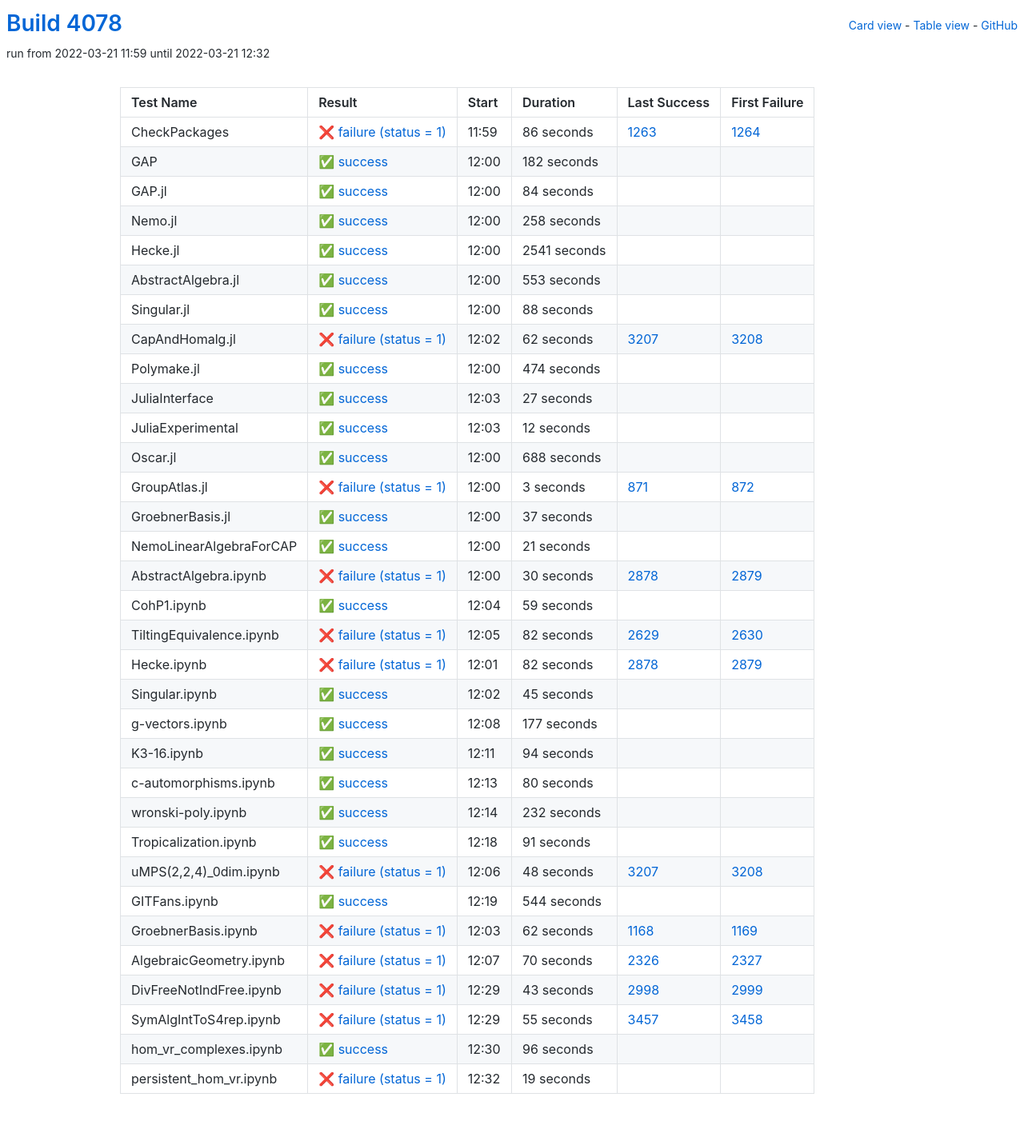
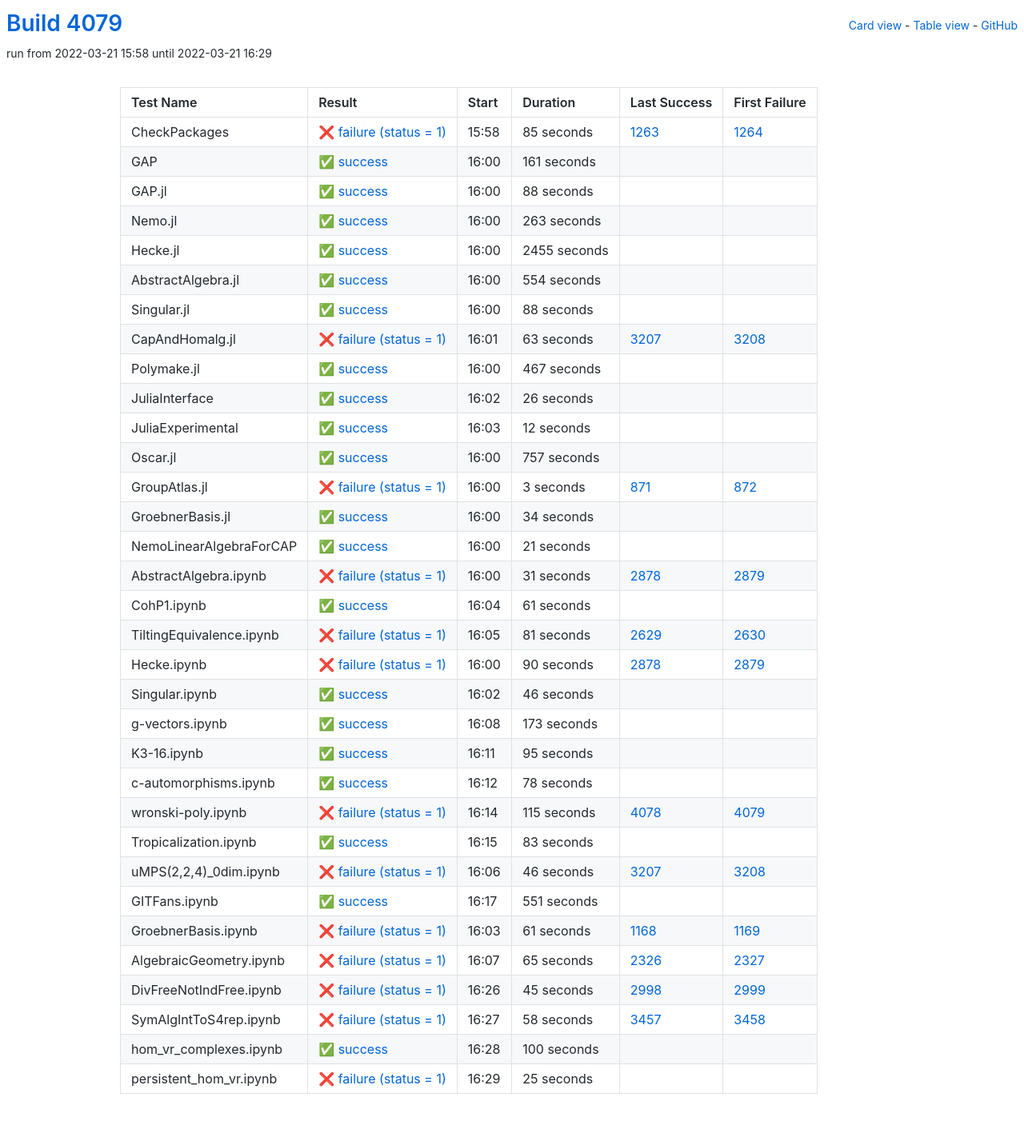
Before and after one commit to oscar-system/oscar-ci-status-stable, a Jekyll site: the page built from table.html, in a window 1280 px wide. Shown: the whole page at 80% size. Built offline with Jekyll 4.4.1, drawn with Linux system fonts in a browser that asks for light colours.

Commit message:
Build #4079

```diff
--- a/_data/ci.yml
+++ b/_data/ci.yml
@@ -1,6 +1,6 @@
 ---
-build: 4078
-build_url: https://oscarci.mathematik.uni-kl.de/job/oscar-stable/4078/
+build: 4079
+build_url: https://oscarci.mathematik.uni-kl.de/job/oscar-stable/4079/
 job: oscar-stable
 organization: oscar-system
 repo: oscar-ci-status-stable
@@ -8,80 +8,80 @@ repourl: https://github.com/oscar-system/oscar-ci-status-stable
 tests:
 - name: CheckPackages
   id: checkpackages
-  log: https://oscarci.mathematik.uni-kl.de/job/oscar-stable/4078/artifact/logs/build-4078/CheckPackages.log
-  start: 2022-03-21 11:59
+  log: https://oscarci.mathematik.uni-kl.de/job/oscar-stable/4079/artifact/logs/build-4079/CheckPackages.log
+  start: 2022-03-21 15:58
   success: false
   exitcode: 1
   status: failure
-  duration: 86
+  duration: 85
   last_success: 1263
   last_success_url: https://oscarci.mathematik.uni-kl.de/job/oscar-stable/1263/
   first_failure: 1264
   first_failure_url: https://oscarci.mathematik.uni-kl.de/job/oscar-stable/1264/
 - name: GAP
   id: gap
-  log: https://oscarci.mathematik.uni-kl.de/job/oscar-stable/4078/artifact/logs/build-4078/GAP.log
-  start: 2022-03-21 12:00
+  log: https://oscarci.mathematik.uni-kl.de/job/oscar-stable/4079/artifact/logs/build-4079/GAP.log
+  start: 2022-03-21 16:00
   success: true
   exitcode: 0
   status: success
-  duration: 182
+  duration: 161
   last_success: false
   last_success_url:
   first_failure: false
   first_failure_url:
 - name: GAP.jl
   id: gap-jl
-  log: https://oscarci.mathematik.uni-kl.de/job/oscar-stable/4078/artifact/logs/build-4078/GAP.jl.log
-  start: 2022-03-21 12:00
+  log: https://oscarci.mathematik.uni-kl.de/job/oscar-stable/4079/artifact/logs/build-4079/GAP.jl.log
+  start: 2022-03-21 16:00
   success: true
   exitcode: 0
   status: success
-  duration: 84
+  duration: 88
   last_success: false
   last_success_url:
   first_failure: false
   first_failure_url:
 - name: Nemo.jl
   id: nemo-jl
-  log: https://oscarci.mathematik.uni-kl.de/job/oscar-stable/4078/artifact/logs/build-4078/Nemo.jl.log
-  start: 2022-03-21 12:00
+  log: https://oscarci.mathematik.uni-kl.de/job/oscar-stable/4079/artifact/logs/build-4079/Nemo.jl.log
+  start: 2022-03-21 16:00
   success: true
   exitcode: 0
   status: success
-  duration: 258
+  duration: 263
   last_success: false
   last_success_url:
   first_failure: false
   first_failure_url:
 - name: Hecke.jl
   id: hecke-jl
-  log: https://oscarci.mathematik.uni-kl.de/job/oscar-stable/4078/artifact/logs/build-4078/Hecke.jl.log
-  start: 2022-03-21 12:00
+  log: https://oscarci.mathematik.uni-kl.de/job/oscar-stable/4079/artifact/logs/build-4079/Hecke.jl.log
+  start: 2022-03-21 16:00
   success: true
   exitcode: 0
   status: success
-  duration: 2541
+  duration: 2455
   last_success: false
   last_success_url:
   first_failure: false
   first_failure_url:
 - name: AbstractAlgebra.jl
   id: abstractalgebra-jl
-  log: https://oscarci.mathematik.uni-kl.de/job/oscar-stable/4078/artifact/logs/build-4078/AbstractAlgebra.jl.log
-  start: 2022-03-21 12:00
+  log: https://oscarci.mathematik.uni-kl.de/job/oscar-stable/4079/artifact/logs/build-4079/AbstractAlgebra.jl.log
+  start: 2022-03-21 16:00
   success: true
   exitcode: 0
   status: success
-  duration: 553
+  duration: 554
   last_success: false
   last_success_url:
   first_failure: false
   first_failure_url:
 - name: Singular.jl
   id: singular-jl
-  log: https://oscarci.mathematik.uni-kl.de/job/oscar-stable/4078/artifact/logs/build-4078/Singular.jl.log
-  start: 2022-03-21 12:00
+  log: https://oscarci.mathematik.uni-kl.de/job/oscar-stable/4079/artifact/logs/build-4079/Singular.jl.log
+  start: 2022-03-21 16:00
   success: true
   exitcode: 0
   status: success
@@ -92,44 +92,44 @@ tests:
   first_failure_url:
 - name: CapAndHomalg.jl
   id: capandhomalg-jl
-  log: https://oscarci.mathematik.uni-kl.de/job/oscar-stable/4078/artifact/logs/build-4078/CapAndHomalg.jl.log
-  start: 2022-03-21 12:02
+  log: https://oscarci.mathematik.uni-kl.de/job/oscar-stable/4079/artifact/logs/build-4079/CapAndHomalg.jl.log
+  start: 2022-03-21 16:01
   success: false
   exitcode: 1
   status: failure
-  duration: 62
+  duration: 63
   last_success: 3207
   last_success_url: https://oscarci.mathematik.uni-kl.de/job/oscar-stable/3207/
   first_failure: 3208
   first_failure_url: https://oscarci.mathematik.uni-kl.de/job/oscar-stable/3208/
 - name: Polymake.jl
   id: polymake-jl
-  log: https://oscarci.mathematik.uni-kl.de/job/oscar-stable/4078/artifact/logs/build-4078/Polymake.jl.log
-  start: 2022-03-21 12:00
+  log: https://oscarci.mathematik.uni-kl.de/job/oscar-stable/4079/artifact/logs/build-4079/Polymake.jl.log
+  start: 2022-03-21 16:00
   success: true
   exitcode: 0
   status: success
-  duration: 474
+  duration: 467
   last_success: false
   last_success_url:
   first_failure: false
   first_failure_url:
 - name: JuliaInterface
   id: juliainterface
-  log: https://oscarci.mathematik.uni-kl.de/job/oscar-stable/4078/artifact/logs/build-4078/JuliaInterface.log
-  start: 2022-03-21 12:03
+  log: https://oscarci.mathematik.uni-kl.de/job/oscar-stable/4079/artifact/logs/build-4079/JuliaInterface.log
+  start: 2022-03-21 16:02
   success: true
   exitcode: 0
   status: success
-  duration: 27
+  duration: 26
   last_success: false
   last_success_url:
   first_failure: false
   first_failure_url:
 - name: JuliaExperimental
   id: juliaexperimental
-  log: https://oscarci.mathematik.uni-kl.de/job/oscar-stable/4078/artifact/logs/build-4078/JuliaExperimental.log
-  start: 2022-03-21 12:03
+  log: https://oscarci.mathematik.uni-kl.de/job/oscar-stable/4079/artifact/logs/build-4079/JuliaExperimental.log
+  start: 2022-03-21 16:03
   success: true
   exitcode: 0
   status: success
@@ -140,20 +140,20 @@ tests:
   first_failure_url:
 - name: Oscar.jl
   id: oscar-jl
-  log: https://oscarci.mathematik.uni-kl.de/job/oscar-stable/4078/artifact/logs/build-4078/Oscar.jl.log
-  start: 2022-03-21 12:00
+  log: https://oscarci.mathematik.uni-kl.de/job/oscar-stable/4079/artifact/logs/build-4079/Oscar.jl.log
+  start: 2022-03-21 16:00
   success: true
   exitcode: 0
   status: success
-  duration: 688
+  duration: 757
   last_success: false
   last_success_url:
   first_failure: false
   first_failure_url:
 - name: GroupAtlas.jl
   id: groupatlas-jl
-  log: https://oscarci.mathematik.uni-kl.de/job/oscar-stable/4078/artifact/logs/build-4078/GroupAtlas.jl.log
-  start: 2022-03-21 12:00
+  log: https://oscarci.mathematik.uni-kl.de/job/oscar-stable/4079/artifact/logs/build-4079/GroupAtlas.jl.log
+  start: 2022-03-21 16:00
   success: false
   exitcode: 1
   status: failure
@@ -164,20 +164,20 @@ tests:
   first_failure_url: https://oscarci.mathematik.uni-kl.de/job/oscar-stable/872/
 - name: GroebnerBasis.jl
   id: groebnerbasis-jl
-  log: https://oscarci.mathematik.uni-kl.de/job/oscar-stable/4078/artifact/logs/build-4078/GroebnerBasis.jl.log
-  start: 2022-03-21 12:00
+  log: https://oscarci.mathematik.uni-kl.de/job/oscar-stable/4079/artifact/logs/build-4079/GroebnerBasis.jl.log
+  start: 2022-03-21 16:00
   success: true
   exitcode: 0
   status: success
-  duration: 37
+  duration: 34
   last_success: false
   last_success_url:
   first_failure: false
   first_failure_url:
 - name: NemoLinearAlgebraForCAP
   id: nemolinearalgebraforcap
-  log: https://oscarci.mathematik.uni-kl.de/job/oscar-stable/4078/artifact/logs/build-4078/NemoLinearAlgebraForCAP.log
-  start: 2022-03-21 12:00
+  log: https://oscarci.mathematik.uni-kl.de/job/oscar-stable/4079/artifact/logs/build-4079/NemoLinearAlgebraForCAP.log
+  start: 2022-03-21 16:00
   success: true
   exitcode: 0
   status: success
@@ -188,216 +188,216 @@ tests:
   first_failure_url:
 - name: AbstractAlgebra.ipynb
   id: abstractalgebra-ipynb
-  log: https://oscarci.mathematik.uni-kl.de/job/oscar-stable/4078/artifact/logs/build-4078/AbstractAlgebra.ipynb.log
-  start: 2022-03-21 12:00
+  log: https://oscarci.mathematik.uni-kl.de/job/oscar-stable/4079/artifact/logs/build-4079/AbstractAlgebra.ipynb.log
+  start: 2022-03-21 16:00
   success: false
   exitcode: 1
   status: failure
-  duration: 30
+  duration: 31
   last_success: 2878
   last_success_url: https://oscarci.mathematik.uni-kl.de/job/oscar-stable/2878/
   first_failure: 2879
   first_failure_url: https://oscarci.mathematik.uni-kl.de/job/oscar-stable/2879/
 - name: CohP1.ipynb
   id: cohp1-ipynb
-  log: https://oscarci.mathematik.uni-kl.de/job/oscar-stable/4078/artifact/logs/build-4078/CohP1.ipynb.log
-  start: 2022-03-21 12:04
+  log: https://oscarci.mathematik.uni-kl.de/job/oscar-stable/4079/artifact/logs/build-4079/CohP1.ipynb.log
+  start: 2022-03-21 16:04
   success: true
   exitcode: 0
   status: success
-  duration: 59
+  duration: 61
   last_success: false
   last_success_url:
   first_failure: false
   first_failure_url:
 - name: TiltingEquivalence.ipynb
   id: tiltingequivalence-ipynb
-  log: https://oscarci.mathematik.uni-kl.de/job/oscar-stable/4078/artifact/logs/build-4078/TiltingEquivalence.ipynb.log
-  start: 2022-03-21 12:05
+  log: https://oscarci.mathematik.uni-kl.de/job/oscar-stable/4079/artifact/logs/build-4079/TiltingEquivalence.ipynb.log
+  start: 2022-03-21 16:05
   success: false
   exitcode: 1
   status: failure
-  duration: 82
+  duration: 81
   last_success: 2629
   last_success_url: https://oscarci.mathematik.uni-kl.de/job/oscar-stable/2629/
   first_failure: 2630
   first_failure_url: https://oscarci.mathematik.uni-kl.de/job/oscar-stable/2630/
 - name: Hecke.ipynb
   id: hecke-ipynb
-  log: https://oscarci.mathematik.uni-kl.de/job/oscar-stable/4078/artifact/logs/build-4078/Hecke.ipynb.log
-  start: 2022-03-21 12:01
+  log: https://oscarci.mathematik.uni-kl.de/job/oscar-stable/4079/artifact/logs/build-4079/Hecke.ipynb.log
+  start: 2022-03-21 16:00
   success: false
   exitcode: 1
   status: failure
-  duration: 82
+  duration: 90
   last_success: 2878
   last_success_url: https://oscarci.mathematik.uni-kl.de/job/oscar-stable/2878/
   first_failure: 2879
   first_failure_url: https://oscarci.mathematik.uni-kl.de/job/oscar-stable/2879/
 - name: Singular.ipynb
   id: singular-ipynb
-  log: https://oscarci.mathematik.uni-kl.de/job/oscar-stable/4078/artifact/logs/build-4078/Singular.ipynb.log
-  start: 2022-03-21 12:02
+  log: https://oscarci.mathematik.uni-kl.de/job/oscar-stable/4079/artifact/logs/build-4079/Singular.ipynb.log
+  start: 2022-03-21 16:02
   success: true
   exitcode: 0
   status: success
-  duration: 45
+  duration: 46
   last_success: false
   last_success_url:
   first_failure: false
   first_failure_url:
 - name: g-vectors.ipynb
   id: g-vectors-ipynb
-  log: https://oscarci.mathematik.uni-kl.de/job/oscar-stable/4078/artifact/logs/build-4078/g-vectors.ipynb.log
-  start: 2022-03-21 12:08
+  log: https://oscarci.mathematik.uni-kl.de/job/oscar-stable/4079/artifact/logs/build-4079/g-vectors.ipynb.log
+  start: 2022-03-21 16:08
   success: true
   exitcode: 0
   status: success
-  duration: 177
+  duration: 173
   last_success: false
   last_success_url:
   first_failure: false
   first_failure_url:
 - name: K3-16.ipynb
   id: k3-16-ipynb
-  log: https://oscarci.mathematik.uni-kl.de/job/oscar-stable/4078/artifact/logs/build-4078/K3-16.ipynb.log
-  start: 2022-03-21 12:11
+  log: https://oscarci.mathematik.uni-kl.de/job/oscar-stable/4079/artifact/logs/build-4079/K3-16.ipynb.log
+  start: 2022-03-21 16:11
   success: true
   exitcode: 0
   status: success
-  duration: 94
+  duration: 95
   last_success: false
   last_success_url:
   first_failure: false
   first_failure_url:
 - name: c-automorphisms.ipynb
   id: c-automorphisms-ipynb
-  log: https://oscarci.mathematik.uni-kl.de/job/oscar-stable/4078/artifact/logs/build-4078/c-automorphisms.ipynb.log
-  start: 2022-03-21 12:13
+  log: https://oscarci.mathematik.uni-kl.de/job/oscar-stable/4079/artifact/logs/build-4079/c-automorphisms.ipynb.log
+  start: 2022-03-21 16:12
   success: true
   exitcode: 0
   status: success
-  duration: 80
+  duration: 78
   last_success: false
   last_success_url:
   first_failure: false
   first_failure_url:
 - name: wronski-poly.ipynb
   id: wronski-poly-ipynb
-  log: https://oscarci.mathematik.uni-kl.de/job/oscar-stable/4078/artifact/logs/build-4078/wronski-poly.ipynb.log
-  start: 2022-03-21 12:14
+  log: https://oscarci.mathematik.uni-kl.de/job/oscar-stable/4079/artifact/logs/build-4079/wronski-poly.ipynb.log
+  start: 2022-03-21 16:14
+  success: false
+  exitcode: 1
+  status: failure
+  duration: 115
+  last_success: 4078
+  last_success_url: https://oscarci.mathematik.uni-kl.de/job/oscar-stable/4078/
+  first_failure: 4079
+  first_failure_url: https://oscarci.mathematik.uni-kl.de/job/oscar-stable/4079/
+- name: Tropicalization.ipynb
+  id: tropicalization-ipynb
+  log: https://oscarci.mathematik.uni-kl.de/job/oscar-stable/4079/artifact/logs/build-4079/Tropicalization.ipynb.log
+  start: 2022-03-21 16:15
   success: true
   exitcode: 0
   status: success
-  duration: 232
-  last_success: false
-  last_success_url:
-  first_failure: false
-  first_failure_url:
-- name: Tropicalization.ipynb
-  id: tropicalization-ipynb
-  log: https://oscarci.mathematik.uni-kl.de/job/oscar-stable/4078/artifact/logs/build-4078/Tropicalization.ipynb.log
-  start: 2022-03-21 12:18
-  success: true
-  exitcode: 0
-  status: success
-  duration: 91
+  duration: 83
   last_success: false
   last_success_url:
   first_failure: false
   first_failure_url:
 - name: uMPS(2,2,4)_0dim.ipynb
   id: umps-2-2-4-0dim-ipynb
-  log: https://oscarci.mathematik.uni-kl.de/job/oscar-stable/4078/artifact/logs/build-4078/uMPS-2-2-4-_0dim.ipynb.log
-  start: 2022-03-21 12:06
+  log: https://oscarci.mathematik.uni-kl.de/job/oscar-stable/4079/artifact/logs/build-4079/uMPS-2-2-4-_0dim.ipynb.log
+  start: 2022-03-21 16:06
   success: false
   exitcode: 1
   status: failure
-  duration: 48
+  duration: 46
   last_success: 3207
   last_success_url: https://oscarci.mathematik.uni-kl.de/job/oscar-stable/3207/
   first_failure: 3208
   first_failure_url: https://oscarci.mathematik.uni-kl.de/job/oscar-stable/3208/
 - name: GITFans.ipynb
   id: gitfans-ipynb
-  log: https://oscarci.mathematik.uni-kl.de/job/oscar-stable/4078/artifact/logs/build-4078/GITFans.ipynb.log
-  start: 2022-03-21 12:19
+  log: https://oscarci.mathematik.uni-kl.de/job/oscar-stable/4079/artifact/logs/build-4079/GITFans.ipynb.log
+  start: 2022-03-21 16:17
   success: true
   exitcode: 0
   status: success
-  duration: 544
+  duration: 551
   last_success: false
   last_success_url:
   first_failure: false
   first_failure_url:
 - name: GroebnerBasis.ipynb
   id: groebnerbasis-ipynb
-  log: https://oscarci.mathematik.uni-kl.de/job/oscar-stable/4078/artifact/logs/build-4078/GroebnerBasis.ipynb.log
-  start: 2022-03-21 12:03
+  log: https://oscarci.mathematik.uni-kl.de/job/oscar-stable/4079/artifact/logs/build-4079/GroebnerBasis.ipynb.log
+  start: 2022-03-21 16:03
   success: false
   exitcode: 1
   status: failure
-  duration: 62
+  duration: 61
   last_success: 1168
   last_success_url: https://oscarci.mathematik.uni-kl.de/job/oscar-stable/1168/
   first_failure: 1169
   first_failure_url: https://oscarci.mathematik.uni-kl.de/job/oscar-stable/1169/
 - name: AlgebraicGeometry.ipynb
   id: algebraicgeometry-ipynb
-  log: https://oscarci.mathematik.uni-kl.de/job/oscar-stable/4078/artifact/logs/build-4078/AlgebraicGeometry.ipynb.log
-  start: 2022-03-21 12:07
+  log: https://oscarci.mathematik.uni-kl.de/job/oscar-stable/4079/artifact/logs/build-4079/AlgebraicGeometry.ipynb.log
+  start: 2022-03-21 16:07
   success: false
   exitcode: 1
   status: failure
-  duration: 70
+  duration: 65
   last_success: 2326
   last_success_url: https://oscarci.mathematik.uni-kl.de/job/oscar-stable/2326/
   first_failure: 2327
   first_failure_url: https://oscarci.mathematik.uni-kl.de/job/oscar-stable/2327/
 - name: DivFreeNotIndFree.ipynb
   id: divfreenotindfree-ipynb
-  log: https://oscarci.mathematik.uni-kl.de/job/oscar-stable/4078/artifact/logs/build-4078/DivFreeNotIndFree.ipynb.log
-  start: 2022-03-21 12:29
+  log: https://oscarci.mathematik.uni-kl.de/job/oscar-stable/4079/artifact/logs/build-4079/DivFreeNotIndFree.ipynb.log
+  start: 2022-03-21 16:26
   success: false
   exitcode: 1
   status: failure
-  duration: 43
+  duration: 45
   last_success: 2998
   last_success_url: https://oscarci.mathematik.uni-kl.de/job/oscar-stable/2998/
   first_failure: 2999
   first_failure_url: https://oscarci.mathematik.uni-kl.de/job/oscar-stable/2999/
 - name: SymAlgIntToS4rep.ipynb
   id: symalginttos4rep-ipynb
-  log: https://oscarci.mathematik.uni-kl.de/job/oscar-stable/4078/artifact/logs/build-4078/SymAlgIntToS4rep.ipynb.log
-  start: 2022-03-21 12:29
+  log: https://oscarci.mathematik.uni-kl.de/job/oscar-stable/4079/artifact/logs/build-4079/SymAlgIntToS4rep.ipynb.log
+  start: 2022-03-21 16:27
   success: false
   exitcode: 1
   status: failure
-  duration: 55
+  duration: 58
   last_success: 3457
   last_success_url: https://oscarci.mathematik.uni-kl.de/job/oscar-stable/3457/
   first_failure: 3458
   first_failure_url: https://oscarci.mathematik.uni-kl.de/job/oscar-stable/3458/
 - name: hom_vr_complexes.ipynb
   id: hom-vr-complexes-ipynb
-  log: https://oscarci.mathematik.uni-kl.de/job/oscar-stable/4078/artifact/logs/build-4078/hom_vr_complexes.ipynb.log
-  start: 2022-03-21 12:30
+  log: https://oscarci.mathematik.uni-kl.de/job/oscar-stable/4079/artifact/logs/build-4079/hom_vr_complexes.ipynb.log
+  start: 2022-03-21 16:28
   success: true
   exitcode: 0
   status: success
-  duration: 96
+  duration: 100
   last_success: false
   last_success_url:
   first_failure: false
   first_failure_url:
 - name: persistent_hom_vr.ipynb
   id: persistent-hom-vr-ipynb
-  log: https://oscarci.mathematik.uni-kl.de/job/oscar-stable/4078/artifact/logs/build-4078/persistent_hom_vr.ipynb.log
-  start: 2022-03-21 12:32
+  log: https://oscarci.mathematik.uni-kl.de/job/oscar-stable/4079/artifact/logs/build-4079/persistent_hom_vr.ipynb.log
+  start: 2022-03-21 16:29
   success: false
   exitcode: 1
   status: failure
-  duration: 19
+  duration: 25
   last_success: false
   last_success_url:
   first_failure: false
```
Also changed, not shown: README.md.
